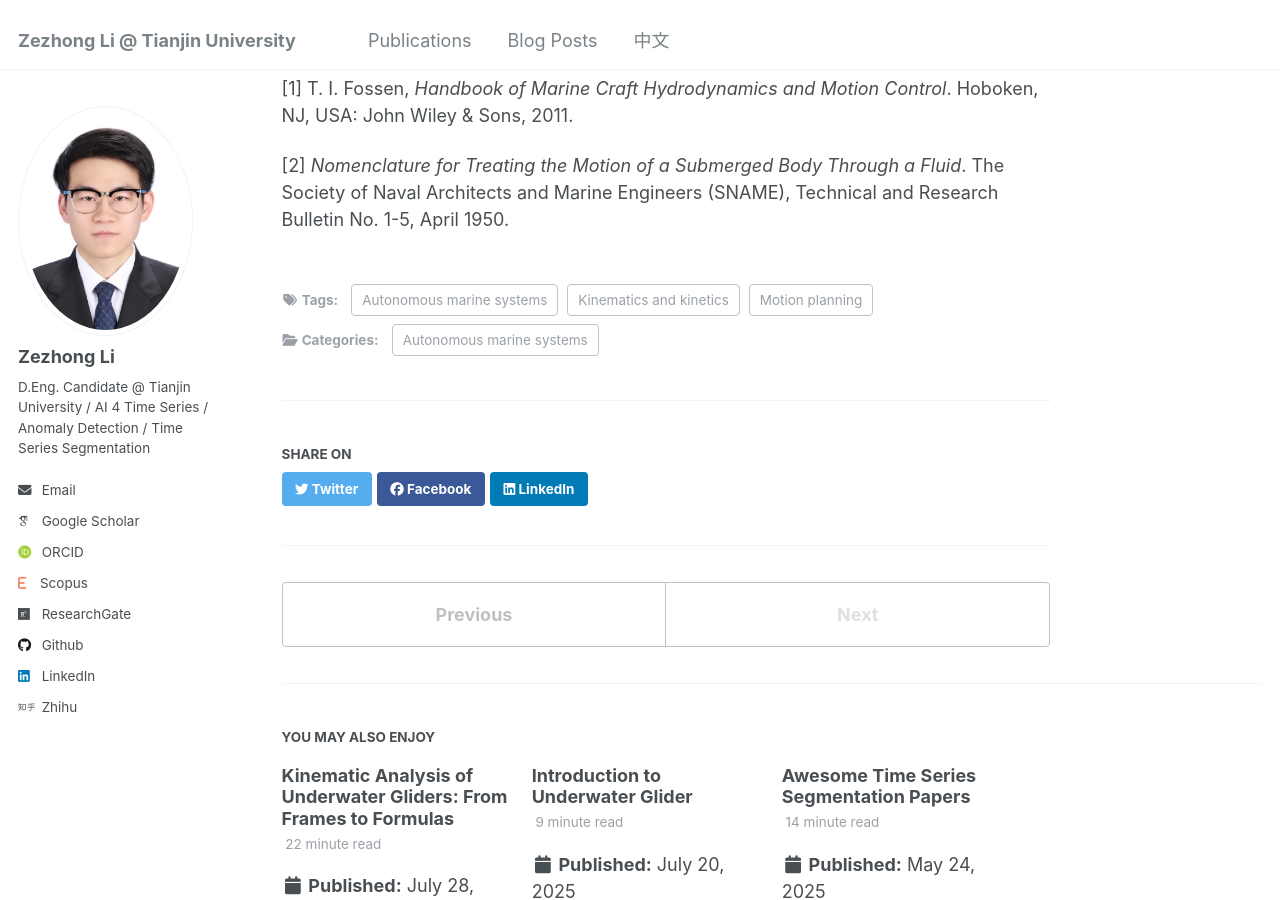
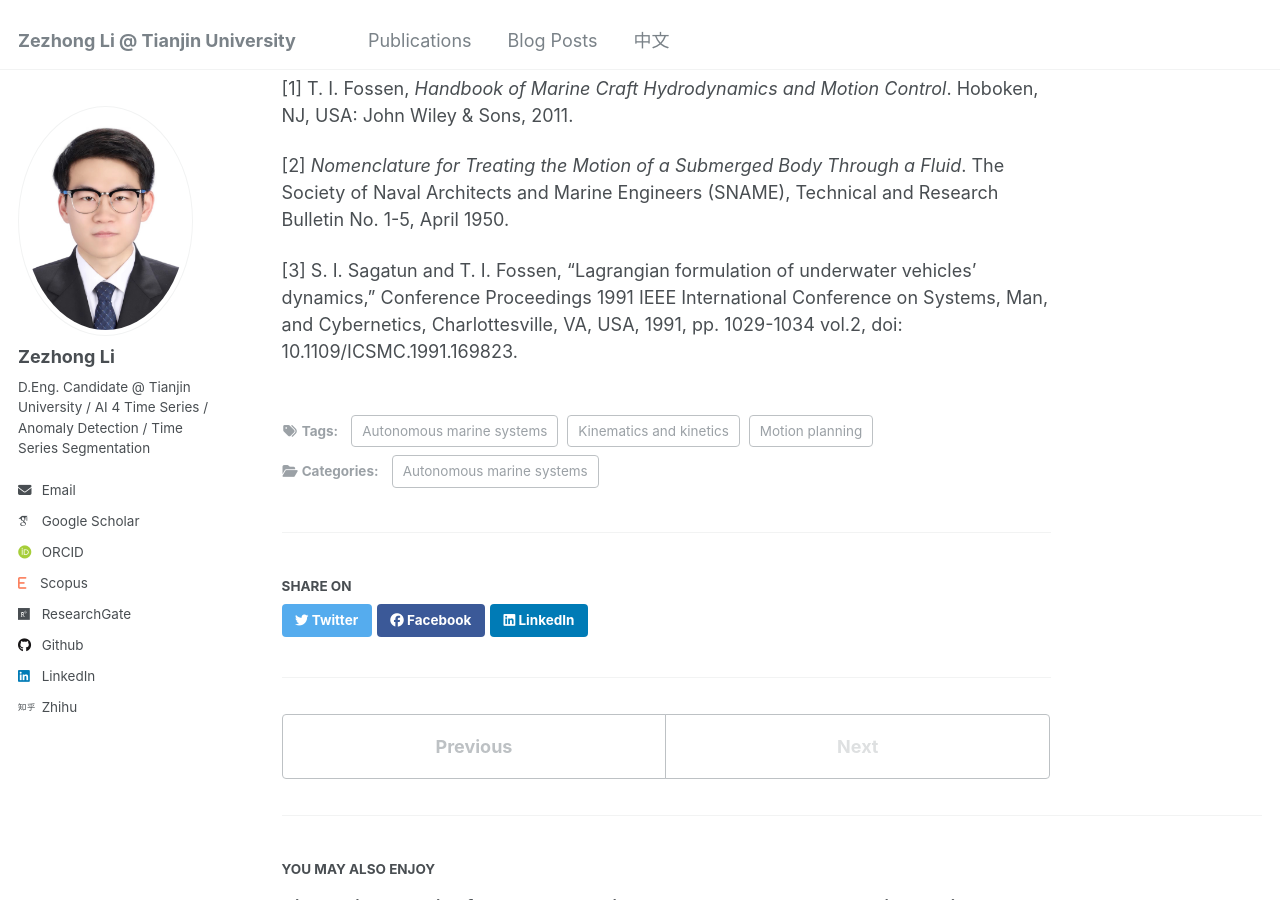
Before and after one commit to lzz19980125/lzz19980125.github.io, a Jekyll site: the page built from _posts/2025-8-2-Kinetics Analysis of Underwater Gliders.md, in a window 1280 px wide and 900 px high, scrolled down 9478 px. Built offline with Jekyll 4.4.1, drawn with Linux system fonts in a browser that asks for light colours; some web fonts are replaced.

Commit message:
Update 2025-8-2-Kinetics Analysis of Underwater Gliders.md

```diff
--- a/_posts/2025-8-2-Kinetics Analysis of Underwater Gliders.md
+++ b/_posts/2025-8-2-Kinetics Analysis of Underwater Gliders.md
@@ -278,3 +278,5 @@ The resulting equation, $$M_{RB} \dot{\nu} + C_{RB}(\nu) \nu = \tau_{RB}$$, prov
 [1] T. I. Fossen, *Handbook of Marine Craft Hydrodynamics and Motion Control*. Hoboken, NJ, USA: John Wiley & Sons, 2011.
 
 [2] *Nomenclature for Treating the Motion of a Submerged Body Through a Fluid*. The Society of Naval Architects and Marine Engineers (SNAME), Technical and Research Bulletin No. 1-5, April 1950.
+
+[3] S. I. Sagatun and T. I. Fossen, "Lagrangian formulation of underwater vehicles' dynamics," Conference Proceedings 1991 IEEE International Conference on Systems, Man, and Cybernetics, Charlottesville, VA, USA, 1991, pp. 1029-1034 vol.2, doi: 10.1109/ICSMC.1991.169823.
```
